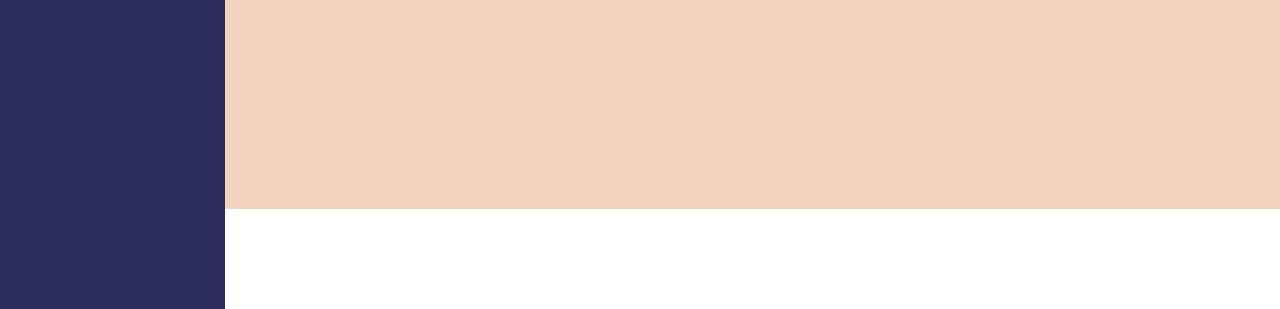
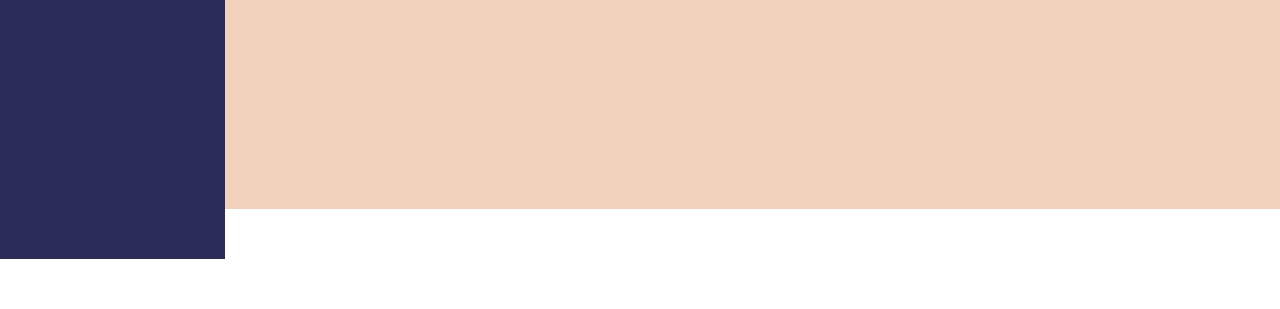
Before and after one commit to mahalaxmi-223/portfolio, a plain HTML site: page index.html in a window 1280 px wide. Shown: the part 491-800 px from the top of the page. Drawn offline with nearby package versions, Linux system fonts and the light colour scheme; a web font is replaced by a local one.

Commit message:
styling intro page

```diff
--- a/style.css
+++ b/style.css
@@ -11,7 +11,7 @@
     background-color:rgb(43,44,90);
     width : 400px;
     font-family: 'Playfair Display' , serif ;
-    height : 800px;
+    height : 750px;
 }
 .sidebar nav {
     padding : 20px ;
```
